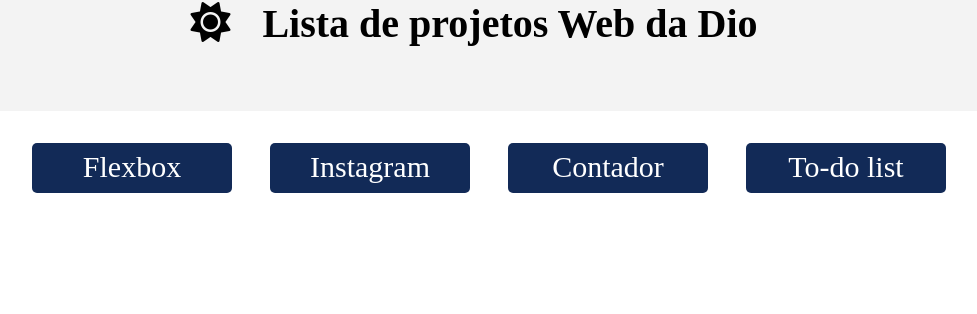
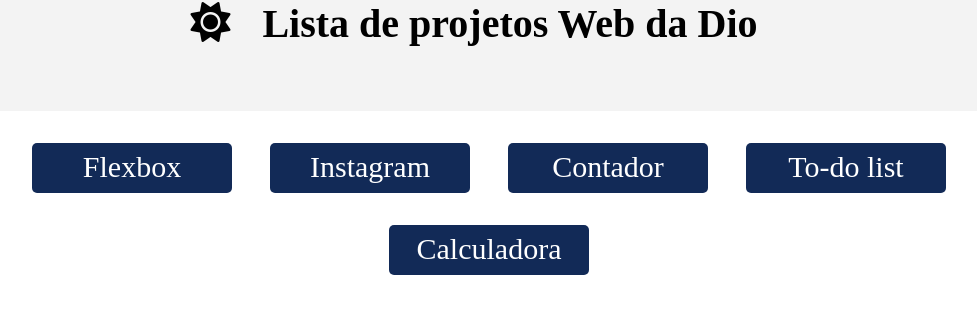
Before and after one commit to Kazuto-neves/Desafios-dio-js.io, a plain HTML site: page html/List_Web.html in a window 1280 px wide. Shown: the whole page, without its empty margins (150-1127 px from the left). Drawn offline with nearby package versions, Linux system fonts and the light colour scheme.

Commit message:
adição da calculadora

```diff
--- a/html/List_Web.html
+++ b/html/List_Web.html
@@ -23,6 +23,7 @@
             <a class="button" href="../Web-Html/instagram-dio/index.html">Instagram</a>
             <a class="button" href="../Web-Html/Contador/index.html">Contador</a>
             <a class="button" href="../Web-Html/To-do_list/index.html">To-do list</a>
+            <a class="button" href="../Web-Html/Calculadora_JS/index.html">Calculadora</a>
         </div>
     </div>
     <script src="https://code.jquery.com/jquery-3.6.0.min.js"
```
